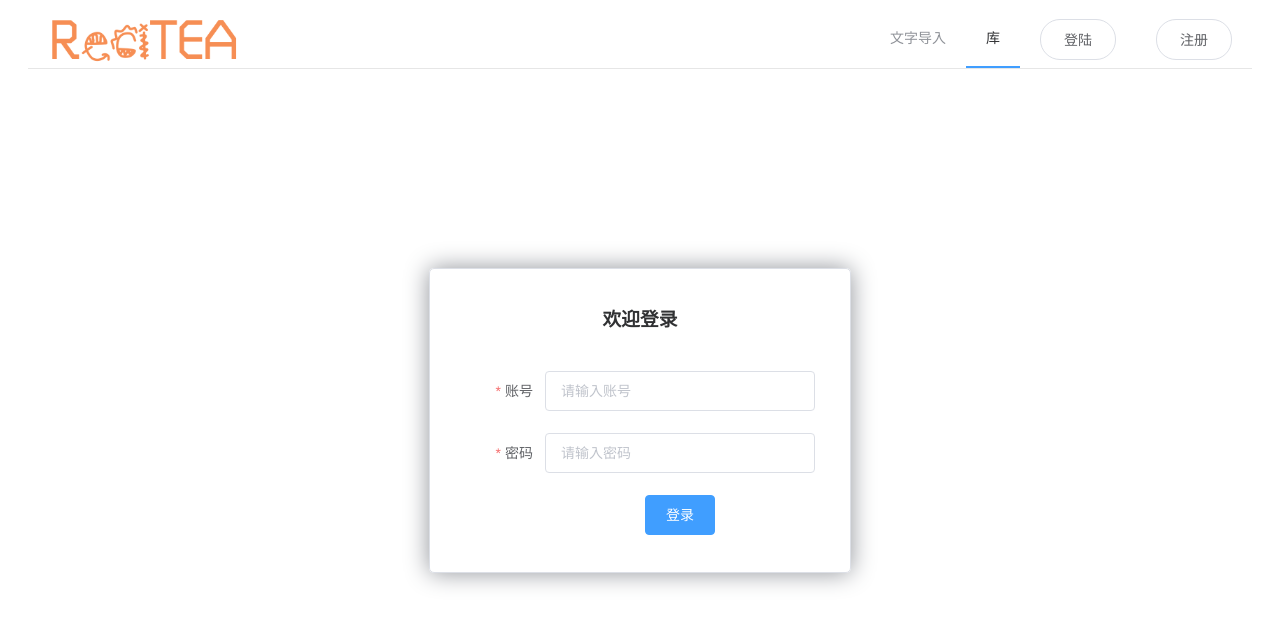
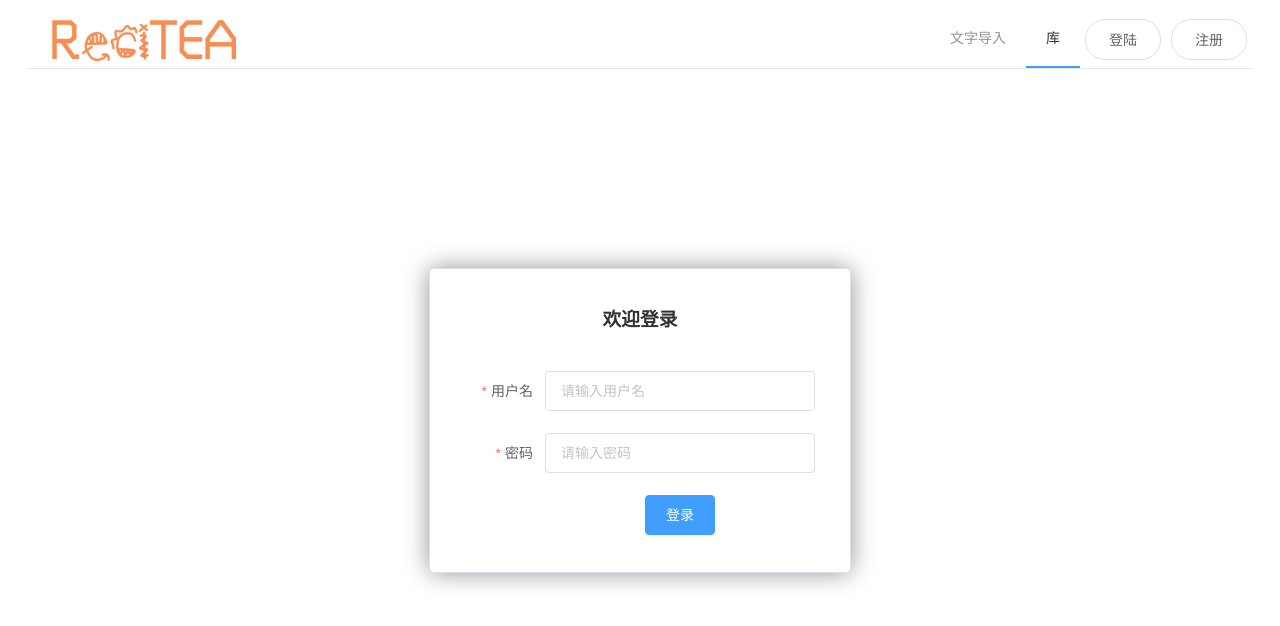
Before and after one commit to xuwei-zhang/recitea, a Vue app: page /#/login in a window 1280 px wide. Shown: the top 626 px of the page. Built offline with nearby package versions, Linux system fonts and the light colour scheme.

Commit message:
Update some pages

```diff
--- a/src/App.vue
+++ b/src/App.vue
@@ -7,10 +7,10 @@
             <img alt="Vue logo" src="./assets/logo.png">
           </div>
         </el-menu-item>
-        <el-menu-item style="float:right;margin: 0px">
+        <el-menu-item style="float:right;padding-left: 5px;padding-right: 5px">
           <el-button class="button" @click="goReg" round>注册</el-button>
         </el-menu-item>
-        <el-menu-item style="float: right;margin: 0px">
+        <el-menu-item style="float: right;padding-left: 5px;padding-right: 5px">
           <el-button @click="goLog" round> 登陆 </el-button>
         </el-menu-item>
         <el-menu-item index="1" style="float: right">
--- a/src/components/Home.vue
+++ b/src/components/Home.vue
@@ -2,13 +2,13 @@
   <el-main>
     <el-row>
       <el-col :span="12">
-        <el-card ref="element">
-          <el-image :src=logo class="scene"></el-image>
+        <el-card ref="element" style="height: 1200px">
+          <el-image :src=logo class="scene" style="height: 100%"></el-image>
         </el-card>
       </el-col>
       <el-col :span="12">
-        <el-card style="height: 900px">
-          <div style="line-height: 90px">
+        <el-card style="height: 1200px">
+          <div style="line-height: 130px">
             <p>
               《富士山》
             </p>
--- a/src/components/Login.vue
+++ b/src/components/Login.vue
@@ -3,8 +3,8 @@
   <div>
     <el-form ref="loginForm" :model="form" :rules="rules" label-width="80px" class="login-box">
       <h3 class="login-title">欢迎登录</h3>
-      <el-form-item label="账号" prop="username">
-        <el-input type="text" placeholder="请输入账号" v-model="form.username"/>
+      <el-form-item label="用户名" prop="username">
+        <el-input type="text" placeholder="请输入用户名" v-model="form.username"/>
       </el-form-item>
       <el-form-item label="密码" prop="password">
         <el-input type="password" placeholder="请输入密码" v-model="form.password"/>
@@ -13,17 +13,6 @@
         <el-button type="primary" v-on:click="onSubmit('loginForm')">登录</el-button>
       </el-form-item>
     </el-form>
-
-    <el-dialog
-        title="温馨提示"
-        :visible.sync="dialogVisible"
-        width="30%"
-        :before-close="handleClose">
-      <span>请输入账号和密码</span>
-      <span slot="footer" class="dialog-footer">
-        <el-button type="primary" @click="dialogVisible = false">确 定</el-button>
-      </span>
-    </el-dialog>
   </div>
   </el-main>
 </template>
@@ -41,15 +30,12 @@ export default {
       // 表单验证，需要在 el-form-item 元素中增加 prop 属性
       rules: {
         username: [
-          {required: true, message: '账号不可为空', trigger: 'blur'}
+          {required: true, message: '用户名不可为空', trigger: 'blur'}
         ],
         password: [
           {required: true, message: '密码不可为空', trigger: 'blur'}
         ]
       },
-
-      // 对话框显示和隐藏
-      dialogVisible: false
     }
   },
   methods: {
--- a/src/components/Register.vue
+++ b/src/components/Register.vue
@@ -1,6 +1,6 @@
 <template>
 <el-main>
-  <el-form ref="registerForm" :model="ruleForm" :rules="rules" label-width="80px" class="login-box">
+  <el-form ref="ruleForm" :model="ruleForm" :rules="rules" label-width="80px" class="login-box">
     <h3 class="login-title">欢迎注册</h3>
     <el-form-item label="用户名" prop="username" >
       <el-input v-model="ruleForm.username" type="text" auto-complete="off"></el-input>
@@ -23,6 +23,18 @@
 export default {
   name: "Register",
   data() {
+    let passValidation = (rule, value, callback) =>{
+      if (value === ''){
+        callback(new Error("密码不可为空"))
+      }
+      else if (value !== this.ruleForm.password){
+        callback(new Error("两次输入的密码不一致"));
+      }
+      else
+      {
+        callback();
+      }
+    };
     return{
       ruleForm: {
         password: '',
@@ -37,9 +49,14 @@ export default {
           {required: true, message: '密码不可为空', trigger: 'blur'}
         ],
         checkPass: [
-          {required: true, message: '密码不可为空', trigger: 'blur'}
+          {required: true, validator: passValidation, trigger: 'blur'}
         ]
       },
+    }
+  },
+  methods: {
+    resetForm(formName) {
+      this.$refs[formName].resetFields();
     }
   }
 }
```
